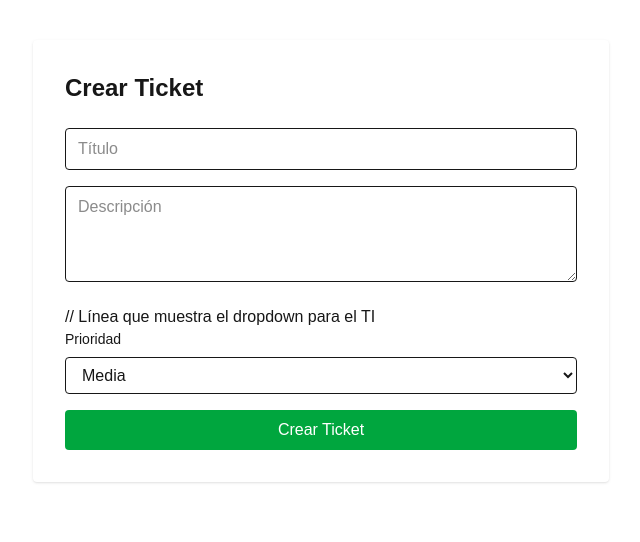
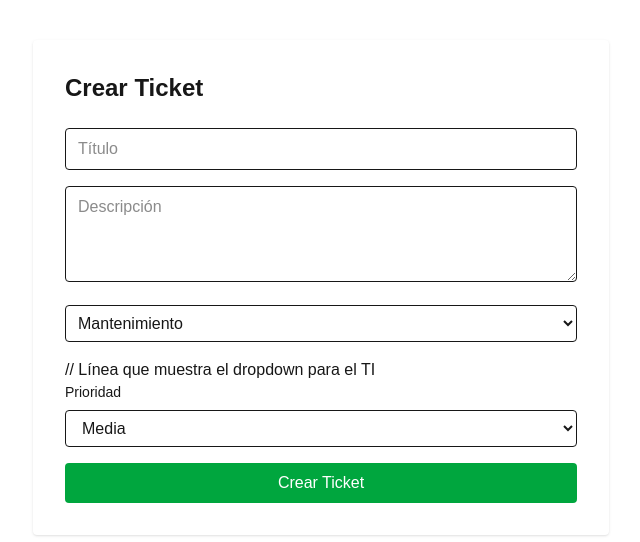
Before and after one commit to GIAN2015/tickets-front, a Next.js app: page /tickets/new in a window 1280 px wide. Shown: the top 542 px of the page, without its empty margins (319-959 px from the left). Built offline with nearby package versions, Linux system fonts and the light colour scheme.

Commit message:
last commit

```diff
--- a/src/app/dashboard/page.tsx
+++ b/src/app/dashboard/page.tsx
@@ -141,6 +141,7 @@ export default function Dashboard() {
               <p className="text-gray-600">{ticket.description}</p>
               <p className="text-sm text-blue-600">Estado: {ticket.status}</p>
               <p className="text-sm text-red-600">Prioridad: {ticket.prioridad}</p>
+              <p className="text-sm text-green-600">Categoría: {ticket.categoria}</p>
               {ticket.creator && (
                 <><p className="text-sm text-gray-500">
                   Creado por: {ticket.creator.username || ticket.creator.email}
--- a/src/app/tickets/new/page.tsx
+++ b/src/app/tickets/new/page.tsx
@@ -28,7 +28,14 @@ export default function NewTicketPage() {
   const [estado, setEstado] = useState('Pendiente');
   const [role, setRole] = useState('');
   const [user, setUser] = useState<DecodedUser | null>(null);
-
+  const categorias = [
+    { label: 'Mantenimiento', value: 'mantenimiento' },
+    { label: 'Hardware', value: 'hardware' },
+    { label: 'Software', value: 'software' },
+    { label: 'Redes', value: 'redes' },
+    { label: 'Otros', value: 'otros' },
+  ];
+  const [categoria, setCategoria] = useState('mantenimiento');
 
 
 
@@ -117,6 +124,7 @@ export default function NewTicketPage() {
         title,
         description,
         prioridad,
+        categoria,
         creatorId: creadoPorId, // 👈 ahora es un número correcto
       };
 
@@ -163,7 +171,17 @@ export default function NewTicketPage() {
           required
           className="w-full border px-3 py-2 rounded h-24"
         />
-
+        <select
+          value={categoria}
+          onChange={(e) => setCategoria(e.target.value)}
+          className="w-full p-2 border rounded"
+        >
+          {categorias.map((cat) => (
+            <option key={cat.value} value={cat.value}>
+              {cat.label}
+            </option>
+          ))}
+        </select>
         // Línea que muestra el dropdown para el TI
         {user?.role === 'ti' && (
           <div>
--- a/src/components/TicketStatusChanger.tsx
+++ b/src/components/TicketStatusChanger.tsx
@@ -1,5 +1,6 @@
 'use client';
 
+import { resetearRechazoResolucion } from '@/lib/api';
 import { useEffect, useState } from 'react';
 
 interface Usuario {
@@ -29,6 +30,8 @@ export default function TicketStatusChanger({
   const [status, setStatus] = useState(currentStatus);
   const [prioridad, setPrioridad] = useState(currentPrioridad);
   const [role, setRole] = useState<string | null>(null);
+  const [showRechazoMessage, setShowRechazoMessage] = useState(rechazadoPorUsuario);
+
 
   // Lista completa de estados
   const allOptions = ['no iniciado', 'asignado', 'en proceso', 'resuelto', 'completado'];
@@ -59,6 +62,10 @@ export default function TicketStatusChanger({
   try {
     const token = localStorage.getItem('token');
 
+    // Primero reseteamos el rechazo de resolución
+    await resetearRechazoResolucion(ticketId); // Esta función debe actualizar el campo rechazadoPorUsuario a false en el backend
+
+    // Luego actualizamos el ticket
     const res = await fetch(`http://localhost:3001/api/tickets/${ticketId}`, {
       method: 'PATCH',
       headers: {
@@ -74,14 +81,19 @@ export default function TicketStatusChanger({
     }
 
     const updated = await res.json();
+
+    // Actualizamos estado local y ocultamos el mensaje de rechazo
     onStatusChanged(updated.status);
     onPrioridadChanged(updated.prioridad);
+    setShowRechazoMessage(false); // Asegura que desaparezca el mensaje en pantalla
+
     alert('Ticket actualizado con éxito');
   } catch (err) {
     console.error(err);
     alert('Error al actualizar el ticket');
   }
 };
+
 
   if (!role || role !== 'ti') return null;
 
--- a/src/lib/api.ts
+++ b/src/lib/api.ts
@@ -57,7 +57,7 @@ export async function createTicket(
   data: {
     title: string;
     description: string;
-    category: string;
+    categoria: string;
     prioridad: string;
     usuarioSolicitanteId?: number; // <-- Añadir esto
   },
@@ -155,3 +155,23 @@ export const rechazarResolucionTicket = async (ticketId: number) => {
 
   return res.data;
 };
+
+export const resetearRechazoResolucion = async (ticketId: number) => {
+  const token = localStorage.getItem('token');
+
+  const res = await instance.patch(
+    `/tickets/${ticketId}/reset-rechazo`, // nueva ruta backend
+    {},
+    {
+      headers: {
+        Authorization: `Bearer ${token}`,
+      },
+    }
+  );
+
+  if (res.status >= 400) {
+    throw new Error('Error al resetear rechazo de resolución');
+  }
+
+  return res.data;
+};
```
Lines whose indentation alone changed are shown as unchanged.
